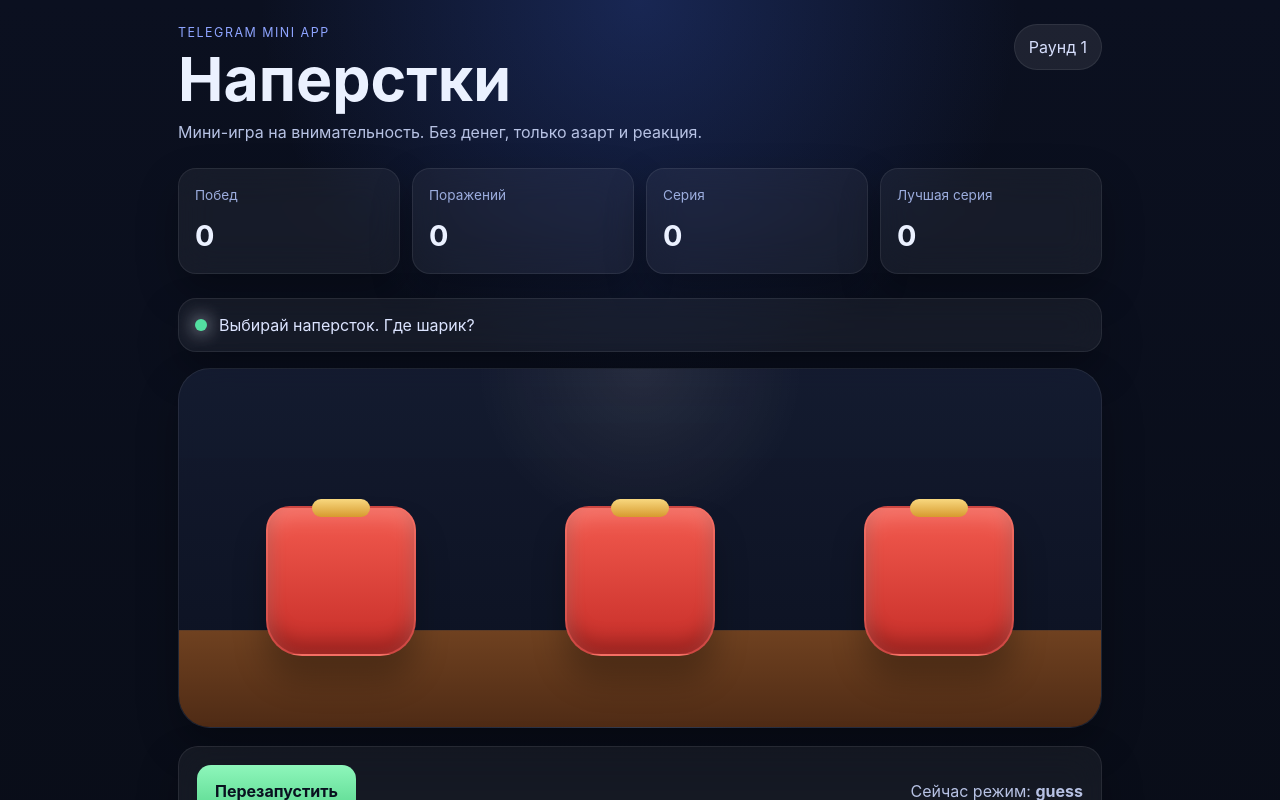
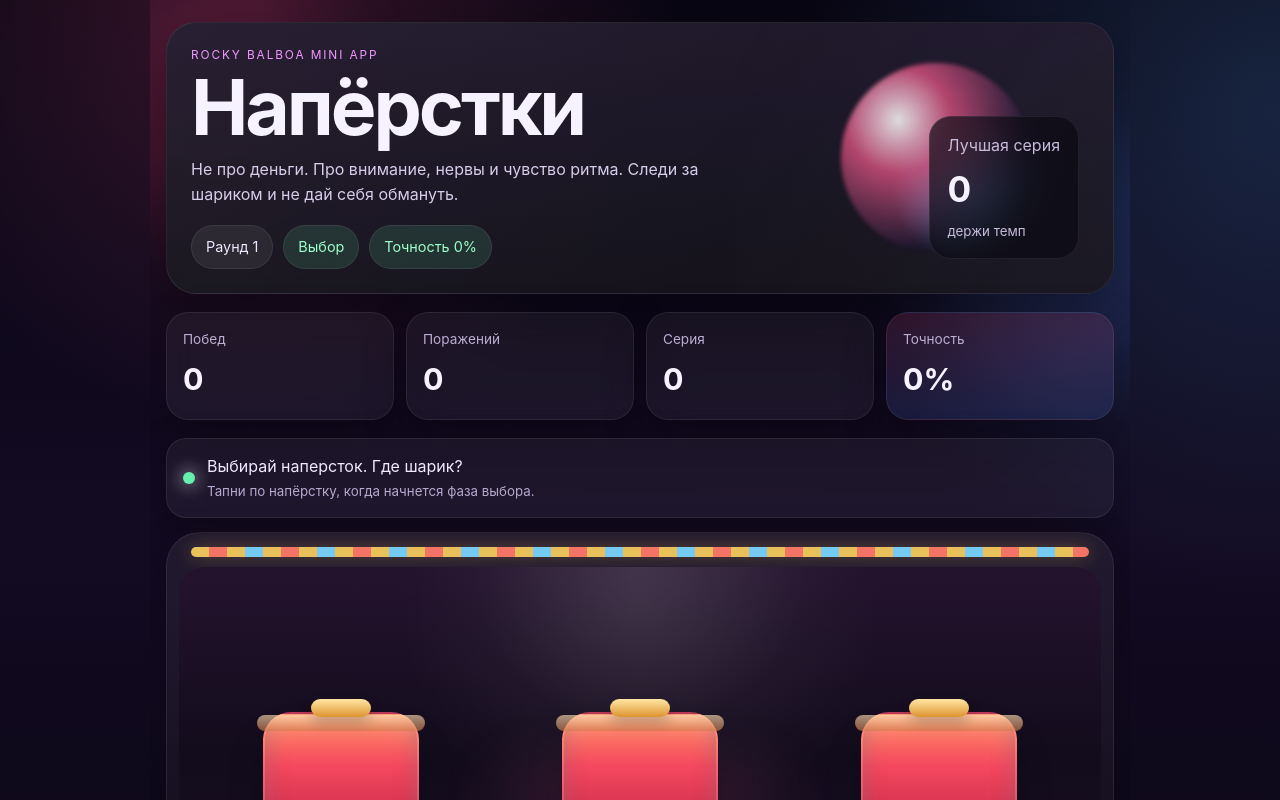
Before and after one commit to vadimegorov05512-hue/rockybalboa, a React (Vite) app in the folder thimbles-miniapp/: page / in a window 1280 px wide. Shown: the top 800 px of the page. Built offline with nearby package versions, Linux system fonts and the light colour scheme; what @telegram-apps/sdk would draw is missing.

Commit message:
Refresh thimbles mini app visuals

```diff
--- a/thimbles-miniapp/src/App.css
+++ b/thimbles-miniapp/src/App.css
@@ -1,8 +1,9 @@
 :root {
-  color: #ebf1ff;
+  color: #f7f2ff;
   background:
-    radial-gradient(circle at top, rgba(53, 87, 192, 0.32), transparent 35%),
-    linear-gradient(180deg, #0b1020 0%, #090d18 100%);
+    radial-gradient(circle at 20% 0%, rgba(255, 82, 143, 0.18), transparent 28%),
+    radial-gradient(circle at 100% 10%, rgba(82, 168, 255, 0.18), transparent 30%),
+    linear-gradient(180deg, #090613 0%, #130b22 48%, #090613 100%);
   font-family: Inter, system-ui, -apple-system, BlinkMacSystemFont, 'Segoe UI', sans-serif;
 }
 
@@ -25,104 +26,231 @@ button {
 }
 
 .app-shell {
-  width: min(100%, 960px);
+  position: relative;
+  width: min(100%, 980px);
   margin: 0 auto;
-  padding: 24px 18px 40px;
+  padding: 22px 16px 40px;
+  overflow: hidden;
 }
 
-.topbar {
-  display: flex;
-  justify-content: space-between;
-  align-items: flex-start;
-  gap: 16px;
-  margin-bottom: 24px;
+.ambient {
+  position: absolute;
+  width: 260px;
+  height: 260px;
+  border-radius: 999px;
+  filter: blur(48px);
+  opacity: 0.55;
+  pointer-events: none;
+}
+
+.ambient-left {
+  top: -40px;
+  left: -80px;
+  background: rgba(255, 65, 131, 0.3);
+}
+
+.ambient-right {
+  top: 120px;
+  right: -80px;
+  background: rgba(86, 133, 255, 0.28);
+}
+
+.hero-card {
+  position: relative;
+  display: grid;
+  grid-template-columns: minmax(0, 1.5fr) minmax(220px, 0.8fr);
+  gap: 18px;
+  margin-bottom: 18px;
+  padding: 24px;
+  border-radius: 30px;
+  background:
+    linear-gradient(135deg, rgba(255, 255, 255, 0.08), rgba(255, 255, 255, 0.03)),
+    linear-gradient(180deg, rgba(20, 13, 33, 0.96), rgba(9, 7, 16, 0.92));
+  border: 1px solid rgba(255, 255, 255, 0.08);
+  box-shadow: 0 24px 60px rgba(0, 0, 0, 0.38);
+  overflow: hidden;
+}
+
+.hero-card::after {
+  content: '';
+  position: absolute;
+  inset: 0;
+  background: linear-gradient(120deg, transparent, rgba(255, 255, 255, 0.04), transparent);
+  transform: translateX(-100%);
+  animation: shine 7s linear infinite;
+  pointer-events: none;
+}
+
+.hero-copy {
+  position: relative;
+  z-index: 1;
 }
 
 .eyebrow {
   margin: 0 0 8px;
   text-transform: uppercase;
-  letter-spacing: 0.12em;
-  color: #8ea4ff;
-  font-size: 0.78rem;
+  letter-spacing: 0.16em;
+  color: #f097ff;
+  font-size: 0.74rem;
 }
 
 h1 {
   margin: 0;
-  font-size: clamp(2rem, 5vw, 3.8rem);
-  line-height: 0.95;
+  font-size: clamp(2.5rem, 6vw, 4.8rem);
+  line-height: 0.92;
+  letter-spacing: -0.04em;
 }
 
 .subtitle {
-  margin: 12px 0 0;
+  margin: 14px 0 0;
   max-width: 42rem;
-  color: #b7c2e4;
+  color: #d7cdea;
+  line-height: 1.55;
 }
 
-.pill {
+.hero-badges {
+  display: flex;
+  flex-wrap: wrap;
+  gap: 10px;
+  margin-top: 18px;
+}
+
+.hero-badge {
   padding: 10px 14px;
   border-radius: 999px;
-  background: rgba(255, 255, 255, 0.08);
+  background: rgba(255, 255, 255, 0.07);
   border: 1px solid rgba(255, 255, 255, 0.08);
-  color: #d6defc;
-  white-space: nowrap;
+  color: #efe7ff;
+  font-size: 0.9rem;
+}
+
+.hero-badge.accent,
+.phase-guess {
+  background: rgba(110, 255, 174, 0.12);
+  color: #9dffca;
+}
+
+.phase-shuffling {
+  background: rgba(255, 207, 92, 0.12);
+  color: #ffd67a;
+}
+
+.phase-result {
+  background: rgba(255, 107, 150, 0.12);
+  color: #ff9cb8;
+}
+
+.hero-side {
+  position: relative;
+  min-height: 180px;
+}
+
+.hero-orb {
+  position: absolute;
+  inset: 0;
+  margin: auto;
+  width: 190px;
+  height: 190px;
+  border-radius: 50%;
+  background:
+    radial-gradient(circle at 30% 30%, rgba(255, 255, 255, 0.9), rgba(255, 91, 143, 0.7) 28%, rgba(60, 27, 140, 0.12) 68%, transparent 72%),
+    radial-gradient(circle at 65% 65%, rgba(104, 194, 255, 0.75), transparent 42%);
+  filter: blur(2px);
+  opacity: 0.95;
+}
+
+.hero-panel {
+  position: absolute;
+  right: 10px;
+  bottom: 10px;
+  z-index: 1;
+  display: flex;
+  flex-direction: column;
+  gap: 6px;
+  padding: 16px 18px;
+  border-radius: 22px;
+  background: rgba(10, 8, 18, 0.66);
+  border: 1px solid rgba(255, 255, 255, 0.08);
+  backdrop-filter: blur(18px);
+}
+
+.hero-panel span,
+.hero-panel small {
+  color: #c7bcda;
+}
+
+.hero-panel strong {
+  font-size: 2.2rem;
 }
 
 .scoreboard {
   display: grid;
   grid-template-columns: repeat(4, minmax(0, 1fr));
   gap: 12px;
-  margin-bottom: 24px;
+  margin-bottom: 18px;
 }
 
-.scoreboard article,
+.stat-card,
 .status-card,
-.table,
+.table-frame,
 .controls {
   background: rgba(255, 255, 255, 0.05);
   border: 1px solid rgba(255, 255, 255, 0.08);
-  backdrop-filter: blur(18px);
-  box-shadow: 0 18px 40px rgba(0, 0, 0, 0.28);
+  backdrop-filter: blur(16px);
+  box-shadow: 0 18px 44px rgba(0, 0, 0, 0.28);
 }
 
-.scoreboard article {
+.stat-card {
   padding: 16px;
-  border-radius: 18px;
+  border-radius: 22px;
 }
 
-.scoreboard span {
+.stat-card span {
   display: block;
-  color: #9cadde;
+  color: #bdaed4;
   font-size: 0.85rem;
   margin-bottom: 8px;
 }
 
-.scoreboard strong {
-  font-size: 1.8rem;
+.stat-card strong {
+  font-size: 1.9rem;
+}
+
+.stat-card.premium {
+  background: linear-gradient(180deg, rgba(255, 89, 138, 0.14), rgba(92, 142, 255, 0.14));
 }
 
 .table-wrap {
   display: grid;
-  gap: 16px;
+  gap: 14px;
 }
 
 .status-card {
   display: flex;
   align-items: center;
   gap: 12px;
-  padding: 14px 16px;
-  border-radius: 18px;
+  padding: 15px 16px;
+  border-radius: 20px;
+}
+
+.status-card p,
+.status-card small {
+  margin: 0;
 }
 
 .status-card p {
-  margin: 0;
-  color: #dce4ff;
+  color: #f0eaff;
+}
+
+.status-card small {
+  color: #b6a9cf;
 }
 
 .status-dot {
   width: 12px;
   height: 12px;
   border-radius: 999px;
-  background: #88a3ff;
+  background: #f89fff;
   box-shadow: 0 0 18px currentColor;
 }
 
@@ -131,22 +259,50 @@ h1 {
 }
 
 .status-dot.guess {
-  background: #53e0a1;
+  background: #66f0ae;
 }
 
 .status-dot.result {
   background: #ff7a90;
 }
 
+.table-frame {
+  border-radius: 34px;
+  padding: 12px;
+  background: linear-gradient(180deg, rgba(255, 255, 255, 0.07), rgba(255, 255, 255, 0.02));
+}
+
+.table-lights {
+  height: 10px;
+  margin: 2px 12px 10px;
+  border-radius: 999px;
+  background: repeating-linear-gradient(
+    90deg,
+    rgba(255, 212, 96, 0.9) 0 18px,
+    rgba(255, 121, 103, 0.95) 18px 36px,
+    rgba(255, 212, 96, 0.9) 36px 54px,
+    rgba(122, 212, 255, 0.95) 54px 72px
+  );
+  box-shadow: 0 0 18px rgba(255, 196, 89, 0.32);
+}
+
 .table {
   position: relative;
   overflow: hidden;
-  border-radius: 32px;
+  border-radius: 26px;
   padding: 32px 18px 26px;
-  min-height: 360px;
+  min-height: 380px;
   background:
     radial-gradient(circle at top, rgba(255, 255, 255, 0.08), transparent 28%),
-    linear-gradient(180deg, rgba(21, 28, 49, 0.92), rgba(12, 18, 33, 0.96));
+    linear-gradient(180deg, #24132d 0%, #120c1c 50%, #1c1026 100%);
+}
+
+.table::before {
+  content: '';
+  position: absolute;
+  inset: 0;
+  background: radial-gradient(circle at 50% 10%, rgba(255, 255, 255, 0.08), transparent 42%);
+  pointer-events: none;
 }
 
 .table::after {
@@ -154,16 +310,26 @@ h1 {
   position: absolute;
   inset-inline: 0;
   bottom: 0;
-  height: 96px;
-  background: linear-gradient(180deg, #6f4120 0%, #4f2b15 100%);
-  border-top: 1px solid rgba(255, 255, 255, 0.08);
+  height: 112px;
+  background:
+    linear-gradient(180deg, rgba(160, 95, 44, 0.88), rgba(98, 55, 24, 1)),
+    linear-gradient(90deg, rgba(255, 255, 255, 0.05), transparent 15%, transparent 85%, rgba(255, 255, 255, 0.05));
+  border-top: 1px solid rgba(255, 229, 180, 0.12);
+}
+
+.table-glow {
+  position: absolute;
+  inset: auto 20% 85px;
+  height: 110px;
+  background: radial-gradient(circle, rgba(255, 79, 146, 0.2), transparent 62%);
+  filter: blur(20px);
 }
 
 .cups-row {
   position: absolute;
   left: 18px;
   right: 18px;
-  bottom: 46px;
+  bottom: 50px;
   display: grid;
   grid-template-columns: repeat(3, 1fr);
   gap: 12px;
@@ -174,11 +340,11 @@ h1 {
   position: relative;
   display: grid;
   place-items: center;
-  height: 200px;
+  height: 212px;
   border: 0;
   background: transparent;
   cursor: pointer;
-  transition: transform 0.25s ease, filter 0.25s ease;
+  transition: transform 0.3s ease, filter 0.25s ease;
 }
 
 .cup:disabled {
@@ -186,29 +352,67 @@ h1 {
 }
 
 .cup:not(:disabled):hover {
-  transform: translateY(-8px);
+  transform: translateY(-10px) scale(1.02);
+}
+
+.cup.is-shuffling {
+  animation: floaty 0.55s ease-in-out infinite alternate;
+}
+
+.slot-0.is-shuffling {
+  animation-delay: 0s;
+}
+
+.slot-1.is-shuffling {
+  animation-delay: 0.08s;
+}
+
+.slot-2.is-shuffling {
+  animation-delay: 0.16s;
+}
+
+.cup-shadow {
+  position: absolute;
+  bottom: 6px;
+  width: 70%;
+  height: 26px;
+  border-radius: 50%;
+  background: radial-gradient(circle, rgba(0, 0, 0, 0.4), transparent 70%);
+  filter: blur(8px);
 }
 
 .cup-body {
-  width: min(100%, 150px);
-  height: 150px;
-  border-radius: 24px 24px 36px 36px;
-  background: linear-gradient(180deg, #f35b4f 0%, #c62d28 100%);
-  border: 2px solid rgba(255, 255, 255, 0.12);
+  width: min(100%, 156px);
+  height: 158px;
+  border-radius: 28px 28px 42px 42px;
+  background:
+    linear-gradient(180deg, #ff8f65 0%, #f5485f 34%, #aa163d 100%);
+  border: 2px solid rgba(255, 240, 225, 0.16);
   box-shadow:
-    inset 0 10px 20px rgba(255, 255, 255, 0.18),
-    inset 0 -14px 18px rgba(0, 0, 0, 0.22),
-    0 24px 32px rgba(0, 0, 0, 0.25);
+    inset 0 12px 22px rgba(255, 233, 219, 0.24),
+    inset 0 -18px 22px rgba(82, 11, 37, 0.38),
+    0 26px 34px rgba(0, 0, 0, 0.28);
+}
+
+.cup-rim {
+  position: absolute;
+  top: 30px;
+  width: min(100%, 168px);
+  height: 16px;
+  border-radius: 999px;
+  background: linear-gradient(180deg, rgba(255, 226, 182, 0.9), rgba(206, 121, 75, 0.9));
+  opacity: 0.7;
 }
 
 .cup-handle {
   position: absolute;
-  top: 18px;
-  width: 58px;
+  top: 14px;
+  width: 60px;
   height: 18px;
   border-radius: 999px;
-  background: linear-gradient(180deg, #f8d87f 0%, #d79a2e 100%);
+  background: linear-gradient(180deg, #ffe6a3 0%, #dd9431 100%);
   z-index: 1;
+  box-shadow: 0 6px 14px rgba(0, 0, 0, 0.2);
 }
 
 .ball {
@@ -217,33 +421,40 @@ h1 {
   width: 28px;
   height: 28px;
   border-radius: 999px;
-  background: radial-gradient(circle at 30% 30%, #ffffff, #74f0ff 35%, #179fca 70%);
-  box-shadow: 0 0 20px rgba(91, 229, 255, 0.55);
+  background:
+    radial-gradient(circle at 30% 30%, #ffffff, #ffc4f0 22%, #7cf2ff 48%, #2fa8e4 72%);
+  box-shadow:
+    0 0 18px rgba(146, 241, 255, 0.85),
+    0 0 42px rgba(255, 125, 196, 0.35);
   left: calc(18px + var(--slot) * var(--slot-size) + (var(--slot-size) / 2) - 14px);
-  bottom: 74px;
+  bottom: 82px;
   z-index: 1;
   transition: left 0.35s ease;
 }
 
 .revealed-ball {
   position: absolute;
-  bottom: 22px;
+  bottom: 24px;
   left: 50%;
   transform: translateX(-50%);
 }
 
 .cup.revealed {
-  transform: translateY(-16px);
+  transform: translateY(-18px) scale(1.03);
+}
+
+.cup.revealed .cup-body {
+  background: linear-gradient(180deg, #ffbb6e 0%, #ff6a53 30%, #c71f55 100%);
 }
 
 .cup.wrong .cup-body {
-  background: linear-gradient(180deg, #6f7da8 0%, #47506f 100%);
+  background: linear-gradient(180deg, #70629a 0%, #4d426d 100%);
 }
 
 .controls {
   margin-top: 18px;
-  padding: 18px;
-  border-radius: 20px;
+  padding: 16px;
+  border-radius: 22px;
   display: flex;
   justify-content: space-between;
   align-items: center;
@@ -252,24 +463,58 @@ h1 {
 
 .primary {
   border: 0;
-  border-radius: 14px;
-  padding: 14px 18px;
-  font-weight: 700;
-  color: #09111f;
-  background: linear-gradient(180deg, #8ef6bb 0%, #56d68c 100%);
+  border-radius: 16px;
+  padding: 15px 20px;
+  font-weight: 800;
+  color: #160d26;
+  background: linear-gradient(180deg, #ffe176 0%, #ff9d5c 100%);
+  box-shadow: 0 12px 24px rgba(255, 162, 96, 0.26);
   cursor: pointer;
 }
 
-.hint {
-  margin: 0;
-  color: #b7c2e4;
+.hint-block {
+  display: flex;
+  flex-direction: column;
+  gap: 4px;
+  text-align: right;
+}
+
+.hint-block span {
+  color: #bbaed4;
+  font-size: 0.82rem;
+}
+
+.hint-block strong {
+  font-size: 1rem;
+}
+
+@keyframes floaty {
+  from {
+    transform: translateY(0);
+  }
+  to {
+    transform: translateY(-10px);
+  }
+}
+
+@keyframes shine {
+  from {
+    transform: translateX(-100%);
+  }
+  to {
+    transform: translateX(100%);
+  }
 }
 
 @media (max-width: 720px) {
-  .topbar,
+  .hero-card,
   .controls {
-    flex-direction: column;
-    align-items: stretch;
+    grid-template-columns: 1fr;
+    display: grid;
+  }
+
+  .hero-side {
+    min-height: 140px;
   }
 
   .scoreboard {
@@ -277,7 +522,7 @@ h1 {
   }
 
   .table {
-    min-height: 320px;
+    min-height: 340px;
     padding-inline: 10px;
   }
 
@@ -287,11 +532,19 @@ h1 {
   }
 
   .cup {
-    height: 170px;
+    height: 180px;
   }
 
   .cup-body {
-    width: min(100%, 112px);
-    height: 120px;
+    width: min(100%, 114px);
+    height: 124px;
+  }
+
+  .cup-rim {
+    width: min(100%, 122px);
+  }
+
+  .hint-block {
+    text-align: left;
   }
 }
--- a/thimbles-miniapp/src/App.tsx
+++ b/thimbles-miniapp/src/App.tsx
@@ -27,6 +27,13 @@ const initialCups = (): CupState[] => [
 
 const randomInt = (max: number) => Math.floor(Math.random() * max)
 
+const phaseLabel: Record<Phase, string> = {
+  preview: 'Показ',
+  shuffling: 'Шафл',
+  guess: 'Выбор',
+  result: 'Итог',
+}
+
 function App() {
   const [cups, setCups] = useState<CupState[]>(initialCups)
   const [ballCupId, setBallCupId] = useState<number>(1)
@@ -48,14 +55,20 @@ function App() {
     [ballCupId, cups],
   )
 
+  const accuracy = useMemo(() => {
+    const total = score.wins + score.losses
+    if (!total) return '0%'
+    return `${Math.round((score.wins / total) * 100)}%`
+  }, [score])
+
   useEffect(() => {
     const tg = window.Telegram?.WebApp
 
     if (tg) {
       tg.ready()
       tg.expand()
-      tg.setHeaderColor('#121826')
-      tg.setBackgroundColor('#0b1020')
+      tg.setHeaderColor('#120f1f')
+      tg.setBackgroundColor('#090613')
     }
   }, [])
 
@@ -154,73 +167,104 @@ function App() {
 
   return (
     <main className="app-shell">
-      <section className="topbar">
-        <div>
-          <p className="eyebrow">Telegram Mini App</p>
-          <h1>Наперстки</h1>
-          <p className="subtitle">Мини-игра на внимательность. Без денег, только азарт и реакция.</p>
+      <div className="ambient ambient-left" />
+      <div className="ambient ambient-right" />
+
+      <section className="hero-card">
+        <div className="hero-copy">
+          <p className="eyebrow">Rocky Balboa Mini App</p>
+          <h1>Напёрстки</h1>
+          <p className="subtitle">
+            Не про деньги. Про внимание, нервы и чувство ритма. Следи за шариком и не дай себя обмануть.
+          </p>
+
+          <div className="hero-badges">
+            <span className="hero-badge">Раунд {round}</span>
+            <span className={`hero-badge phase-${phase}`}>{phaseLabel[phase]}</span>
+            <span className="hero-badge accent">Точность {accuracy}</span>
           </div>
-        <div className="pill">Раунд {round}</div>
+        </div>
+
+        <div className="hero-side">
+          <div className="hero-orb" />
+          <div className="hero-panel">
+            <span>Лучшая серия</span>
+            <strong>{score.bestStreak}</strong>
+            <small>держи темп</small>
+          </div>
+        </div>
       </section>
 
       <section className="scoreboard">
-        <article>
+        <article className="stat-card">
           <span>Побед</span>
           <strong>{score.wins}</strong>
         </article>
-        <article>
+        <article className="stat-card">
           <span>Поражений</span>
           <strong>{score.losses}</strong>
         </article>
-        <article>
+        <article className="stat-card">
           <span>Серия</span>
           <strong>{score.streak}</strong>
         </article>
-        <article>
-          <span>Лучшая серия</span>
-          <strong>{score.bestStreak}</strong>
+        <article className="stat-card premium">
+          <span>Точность</span>
+          <strong>{accuracy}</strong>
         </article>
       </section>
 
       <section className="table-wrap">
         <div className="status-card">
           <div className={`status-dot ${phase}`} />
+          <div>
             <p>{status}</p>
+            <small>Тапни по напёрстку, когда начнется фаза выбора.</small>
+          </div>
         </div>
 
+        <div className="table-frame">
+          <div className="table-lights" />
           <div className="table">
+            <div className="table-glow" />
             {phase === 'preview' && <div className="ball" style={{ ['--slot' as string]: ballPosition }} />}
 
             <div className="cups-row">
               {cups
                 .slice()
                 .sort((a, b) => a.x - b.x)
-              .map((cup) => {
+                .map((cup, index) => {
                   const revealed = phase === 'result' && cup.id === ballCupId
                   const wrongPick = phase === 'result' && selectedCupId === cup.id && selectedCupId !== ballCupId
 
                   return (
                     <button
                       key={cup.id}
-                    className={`cup ${revealed ? 'revealed' : ''} ${wrongPick ? 'wrong' : ''}`}
+                      className={`cup slot-${index} ${revealed ? 'revealed' : ''} ${wrongPick ? 'wrong' : ''} ${phase === 'shuffling' ? 'is-shuffling' : ''}`}
                       onClick={() => handleGuess(cup.id)}
                       disabled={phase !== 'guess'}
                     >
+                      <span className="cup-shadow" />
                       <span className="cup-handle" />
                       <span className="cup-body" />
+                      <span className="cup-rim" />
                       {phase === 'result' && cup.id === ballCupId && <span className="ball revealed-ball" />}
                     </button>
                   )
                 })}
             </div>
           </div>
+        </div>
       </section>
 
       <section className="controls">
         <button className="primary" onClick={nextRound}>
-          {phase === 'result' ? 'Следующий раунд' : 'Перезапустить'}
+          {phase === 'result' ? 'Следующий раунд' : 'Начать заново'}
         </button>
-        <p className="hint">Сейчас режим: <strong>{phase}</strong></p>
+        <div className="hint-block">
+          <span>Сейчас режим</span>
+          <strong>{phaseLabel[phase]}</strong>
+        </div>
       </section>
     </main>
   )
```
Lines whose indentation alone changed are shown as unchanged.
